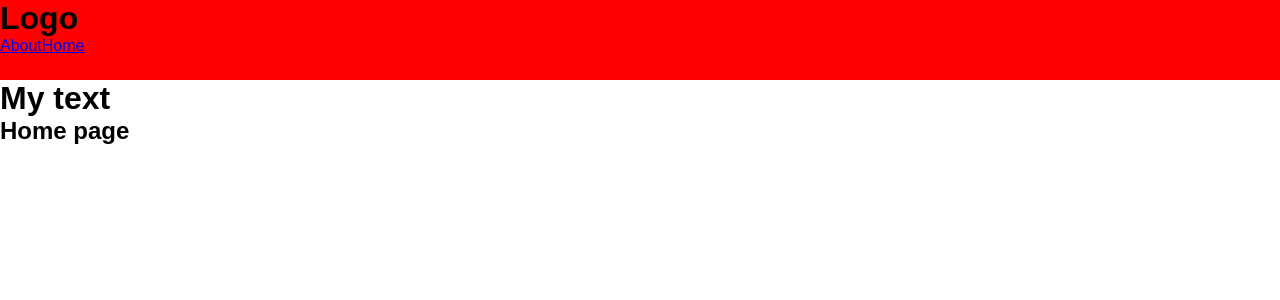
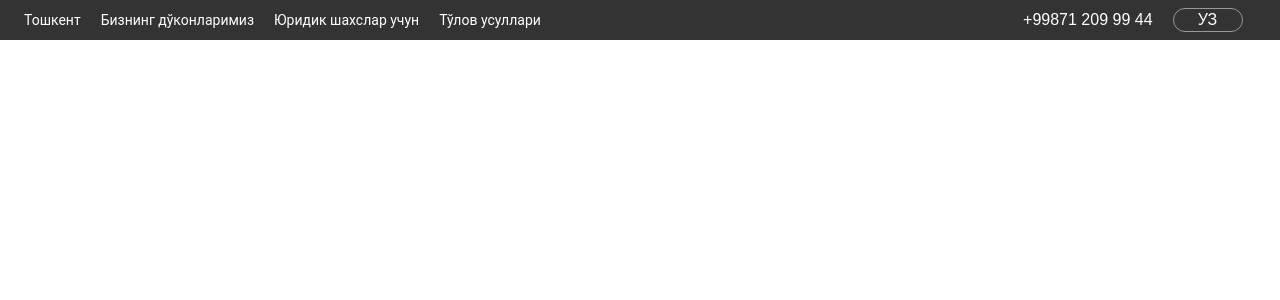
Before and after one commit to abdulhayevbahrom/lesson5-git-hub, a React (Create React App) app: page / in a window 1280 px wide. Shown: the top 300 px of the page. Built offline with nearby package versions, Linux system fonts and the light colour scheme.

Commit message:
header top

```diff
--- a/src/App.js
+++ b/src/App.js
@@ -5,8 +5,6 @@ function App() {
   return (
     <div className="app">
       <Header />
-      <h1>My text</h1>
-      <h2>Home page</h2>
     </div>
   );
 }
--- a/src/components/header/Header.css
+++ b/src/components/header/Header.css
@@ -1,5 +1,46 @@
 header {
   width: 100%;
-  height: 80px;
-  background-color: red;
+  height: 40px;
+  background-color: #333333;
+  color: #fff;
+  display: flex;
+  align-items: center;
+  justify-content: space-between;
+  padding: 0 24px;
 }
+
+header nav{
+  display: flex;
+  gap: 20px;
+}
+
+header nav a{
+  font: 14px Roboto, sans-serif;
+  color: #fff;
+  text-decoration: none;
+}
+
+header .language{
+  width: 20%;
+  height: 100%;
+  background-color: transparent;
+  display: flex;
+  align-items: center;
+  justify-content: center;
+  gap: 20px;
+
+  p{
+    cursor: pointer;
+  }
+}
+
+header .language .lan{
+  width: 70px;
+  height: 60%;
+  background-color: transparent;
+  display: flex;
+  align-items: center;
+  justify-content: center;
+  border-radius: 20px;
+  border: 1px solid #999 ;
+}
--- a/src/components/header/Header.jsx
+++ b/src/components/header/Header.jsx
@@ -4,11 +4,21 @@ import "./Header.css";
 function Header() {
   return (
     <header>
-      <h1>Logo</h1>
-      <a href="/">About</a>
-      <a href="/">Home</a>
+      <nav>
+      <a href="/">Тошкент</a>
+        <a href="/">Бизнинг дўконларимиз</a>
+        <a href="/">Юридик шахслар учун</a>
+        <a href="/">Тўлов усуллари</a>
+      </nav>
+      <div className="language">
+      <p>+99871 209 99 44</p>
+        <div className="lan">
+        <p>УЗ</p>
+
+        </div>
+      </div>
     </header>
   );
 }
 
-export default Header;
+export default Header
```
